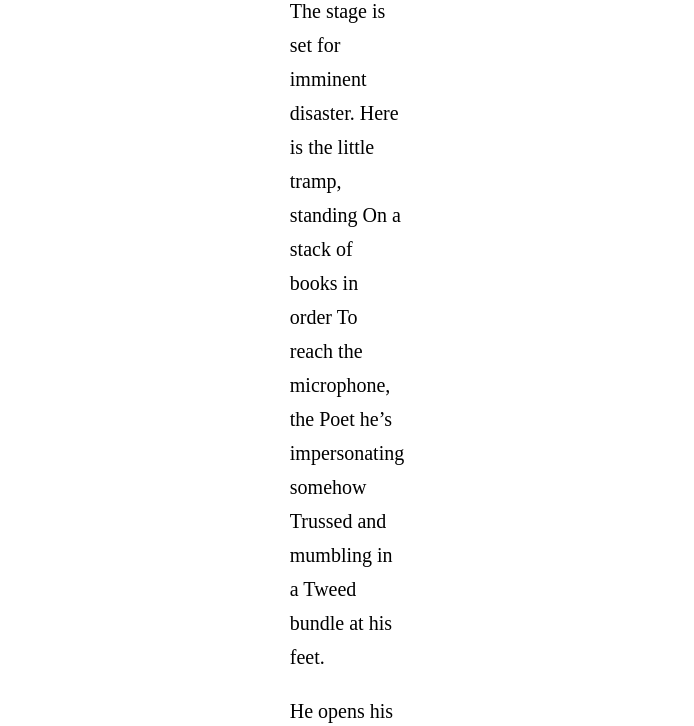
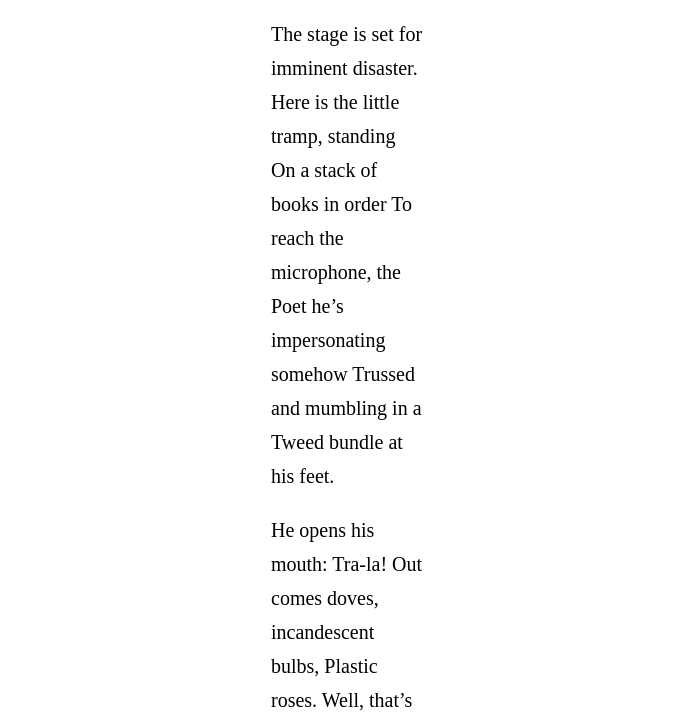
Before and after one commit to litewskidev/learning-git-2, a plain HTML site: page index.html in a window 1280 px wide. Shown: the part 153-879 px from the top of the page, without its empty margins (293-987 px from the left). Drawn offline with Linux system fonts and the light colour scheme.

Commit message:
Simplify CSS

```diff
--- a/css/style.css
+++ b/css/style.css
@@ -9,33 +9,29 @@ body {
     line-height: 1.7;
 }
 
-section {
-    padding: 0 596px;
-    display: flex;
-    justify-content: center;
-    text-align: left;
-}
-
 .splash {
     display: flex;
     justify-content: center;
 }
 
+section {
+    padding: 0 96px;
+    width: 30%;
+    margin: auto;
+}
+
 .container {
     max-width: 1140px;
     padding: 0 20px;
-    margin: 0 auto;
 }
 
 .page-title {
-    margin: 0;
     font-size: 40px;
     font-weight: 700;
     line-height: 1.2;
 }
 
 .page-subtitle {
-    margin: 24px 0;
     font-weight: 300;
     font-size: 18px;
 }
```
